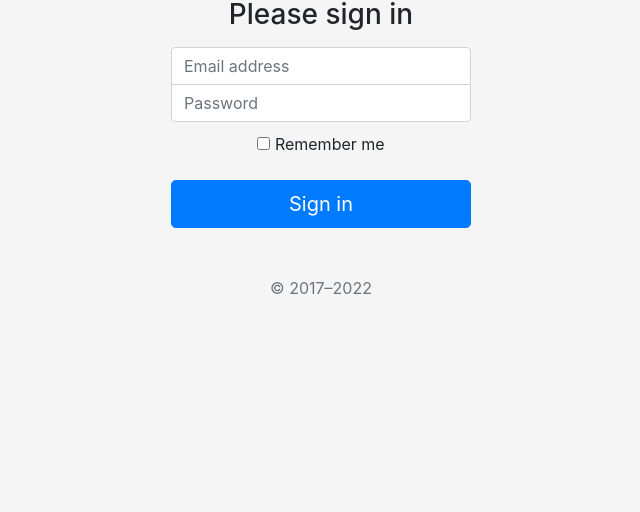
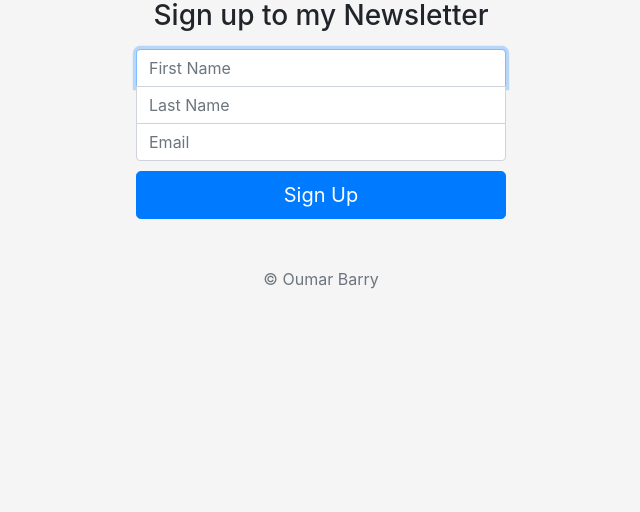
Before and after one commit to OumB2021/Newsletter-App, a website: page signup.html in a window 1280 px wide. Shown: the part 288-800 px from the top of the page, without its empty margins (319-959 px from the left). Drawn offline with nearby package versions, Linux system fonts and the light colour scheme.

```diff
--- a/css/styles.css
+++ b/public/css/styles.css
@@ -13,7 +13,7 @@
 }
 
 .form-signin {
-  max-width: 330px;
+  max-width: 400px;
   padding: 15px;
 }
 
@@ -21,13 +21,18 @@
   z-index: 2;
 }
 
-.form-signin input[type="email"] {
+.top {
   margin-bottom: -1px;
   border-bottom-right-radius: 0;
   border-bottom-left-radius: 0;
 }
 
-.form-signin input[type="password"] {
+.middle{
+  border-radius: 0;
+  margin-bottom: -1px;
+}
+
+.bottom {
   margin-bottom: 10px;
   border-top-left-radius: 0;
   border-top-right-radius: 0;
--- a/signup.html
+++ b/signup.html
@@ -1,7 +1,7 @@
 <!doctype html>
 <html lang="en">
   <head>
-    <title>Title</title>
+    <title>Newsletter signup</title>
     <!-- Required meta tags -->
     <meta charset="utf-8">
     <meta name="viewport" content="width=device-width, initial-scale=1, shrink-to-fit=no">
@@ -13,25 +13,16 @@
 
   </head>
   <body class="text-center">
-    <main class="form-signin w-100 m-auto">
+    <main class="form-signin w-100 m-auto align-items-center">
       <form>
-        <img class="logo" src="email.png" alt="" width="80" height="80">
-        <h1 class="h3 mb-3 fw-normal">Please sign in</h1>
+        <img class="logo" src="email.png" alt="" width="72" height="72">
+        <h1 class="h3 mb-3 fw-normal">Sign up to my Newsletter</h1>
 
-        <div class="form-floating">
-          <input type="email" class="form-control" id="floatingInput" placeholder="Email address">
-        </div>
-        <div class="form-floating">
-          <input type="password" class="form-control" id="floatingPassword" placeholder="Password">
-        </div>
-
-        <div class="checkbox mb-3">
-          <label>
-            <input type="checkbox" value="remember-me"> Remember me
-          </label>
-        </div>
-        <button class="w-100 btn btn-lg btn-primary" type="submit">Sign in</button>
-        <p class="mt-5 mb-3 text-muted">&copy; 2017–2022</p>
+        <input type="text" name = "fName" class="form-control top" placeholder="First Name" required autofocus>
+        <input type="text" name = "lName"class="form-control middle" placeholder="Last Name" required>
+        <input type="email" name = "email" class="form-control bottom" placeholder="Email" required>
+        <button class="w-100 btn btn-lg btn-primary" type="submit">Sign Up</button>
+        <p class="mt-5 mb-3 text-muted">&copy; Oumar Barry</p>
       </form>
     </main>
   </body>
```
Also changed, not shown: app.js (+13 -3 lines), public/email.png (renamed from email.png).
